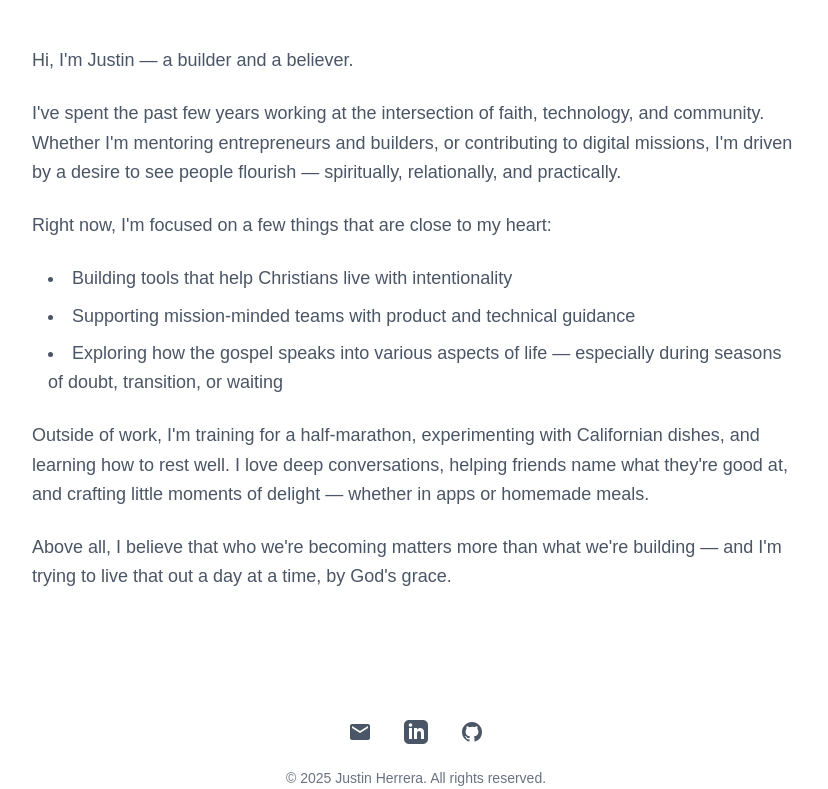
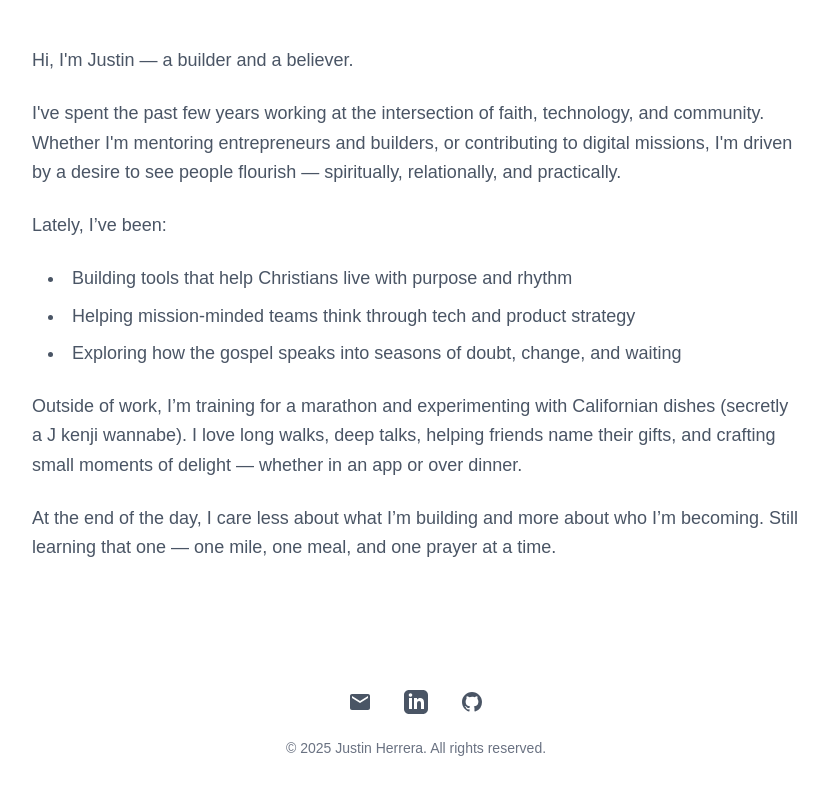
Before and after one commit to justinnout/my-website, a Next.js app: page /about in a window 1280 px wide. Shown: the part 482-1271 px from the top of the page, without its empty margins (224-1052 px from the left). Built offline with nearby package versions, Linux system fonts and the light colour scheme; no server answers.

Commit message:
Update about

```diff
--- a/src/app/about/page.tsx
+++ b/src/app/about/page.tsx
@@ -32,33 +32,31 @@ export default function About() {
               relationally, and practically.
             </p>
             <p className="text-lg text-gray-600 dark:text-gray-300 leading-relaxed">
-              Right now, I&apos;m focused on a few things that are close to my
-              heart:
+              Lately, I’ve been:
             </p>
             <ul className="list-disc list-inside space-y-2 text-lg text-gray-600 dark:text-gray-300 leading-relaxed ml-4">
               <li>
-                Building tools that help Christians live with intentionality
+                Building tools that help Christians live with purpose and rhythm
               </li>
               <li>
-                Supporting mission-minded teams with product and technical
-                guidance
+                Helping mission-minded teams think through tech and product
+                strategy
               </li>
               <li>
-                Exploring how the gospel speaks into various aspects of life —
-                especially during seasons of doubt, transition, or waiting
+                Exploring how the gospel speaks into seasons of doubt, change,
+                and waiting
               </li>
             </ul>
             <p className="text-lg text-gray-600 dark:text-gray-300 leading-relaxed">
-              Outside of work, I&apos;m training for a half-marathon,
-              experimenting with Californian dishes, and learning how to rest
-              well. I love deep conversations, helping friends name what
-              they&apos;re good at, and crafting little moments of delight —
-              whether in apps or homemade meals.
+              Outside of work, I’m training for a marathon and experimenting
+              with Californian dishes (secretly a J kenji wannabe). I love long walks, deep talks, helping
+              friends name their gifts, and crafting small moments of delight —
+              whether in an app or over dinner.
             </p>
             <p className="text-lg text-gray-600 dark:text-gray-300 leading-relaxed">
-              Above all, I believe that who we&apos;re becoming matters more
-              than what we&apos;re building — and I&apos;m trying to live that
-              out a day at a time, by God&apos;s grace.
+              At the end of the day, I care less about what I’m building and
+              more about who I’m becoming. Still learning that one — one mile,
+              one meal, and one prayer at a time.
             </p>
           </div>
         </div>
```
